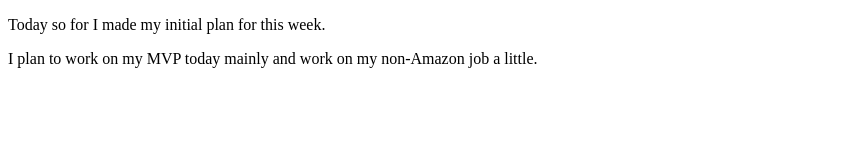
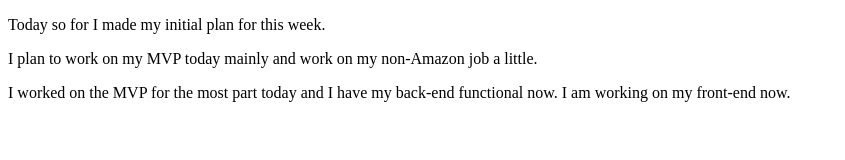
Before and after one commit to jtabb1/2021-09-12-Daily-Coding-Journal, a plain HTML site: page index.html in a window 1280 px wide. Shown: the whole page, without its empty margins (0-845 px from the left). Drawn offline with Linux system fonts and the light colour scheme.

Commit message:
Report on what I did today.

```diff
--- a/index.html
+++ b/index.html
@@ -18,6 +18,12 @@
       non-Amazon job a little.
     </p>
 
+    <p>
+      I worked on the MVP for the most part today and I have
+      my back-end functional now.  I am working on my
+      front-end now.
+    </p>
+
     <script src="script.js"></script>
   </body>
 </html>
```
